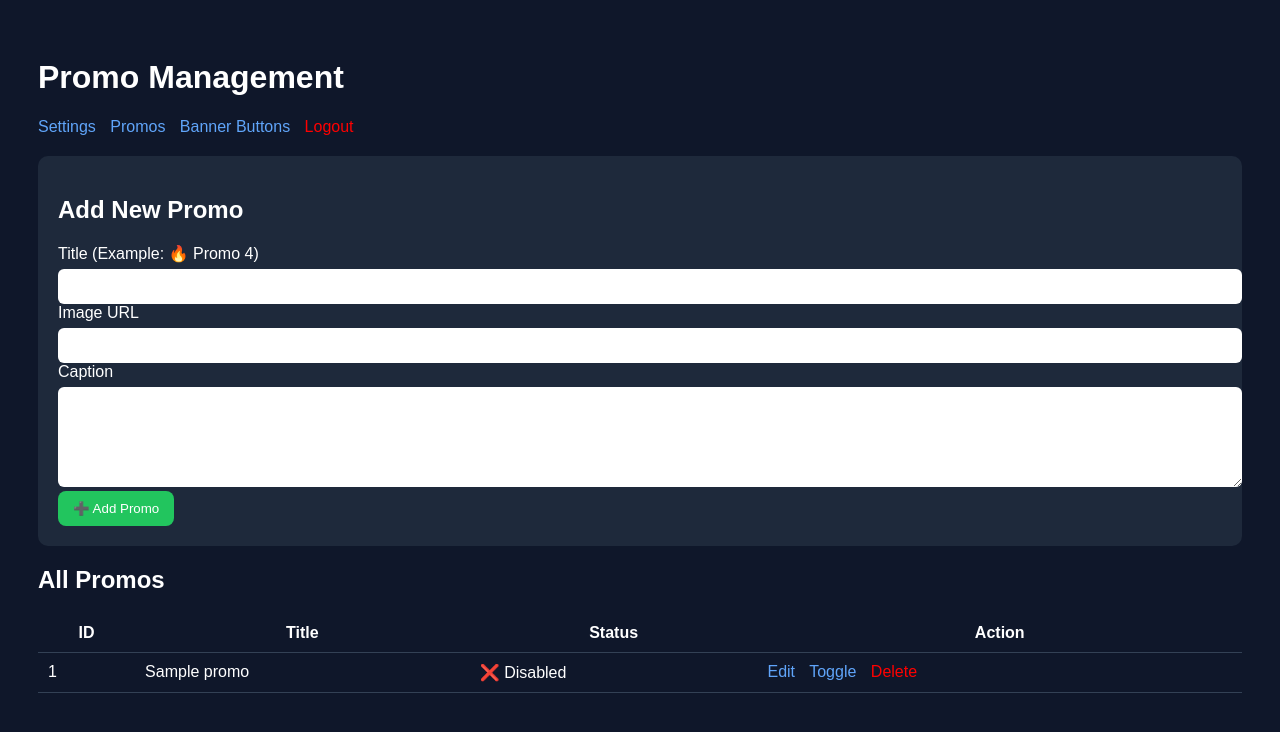
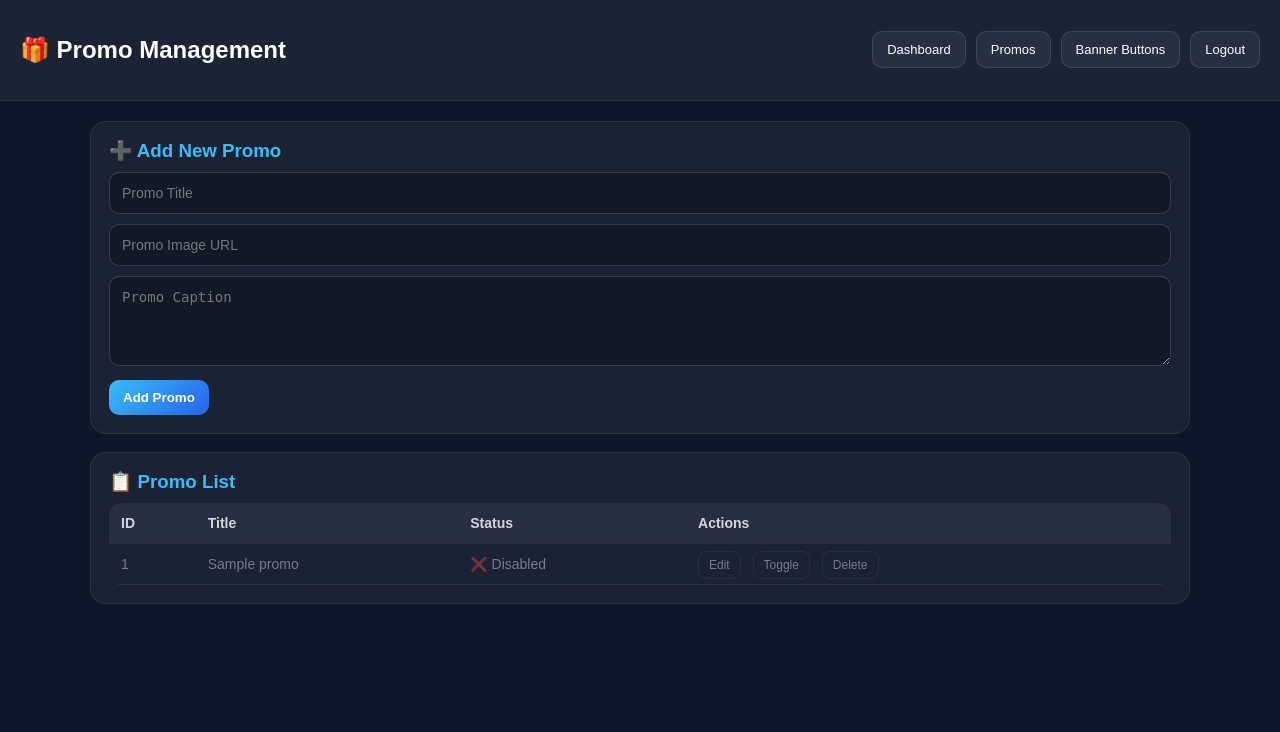
Before and after one commit to Dreamchaser-aus/captaintest12, a Flask app: page /admin/promos in a window 1280 px wide. Shown: the top 732 px of the page. Run offline with Flask 3, Linux system fonts and the light colour scheme; the visitor is signed in with stand-in values (Sample User, id 1); a database or web service that is not in the repository returns one stand-in record (values such as "Sample title"); some libraries are stand-ins or nearby versions.

Commit message:
Update promos.html

```diff
--- a/templates/promos.html
+++ b/templates/promos.html
@@ -1,57 +1,179 @@
 <!DOCTYPE html>
-<html>
+<html lang="en">
 <head>
+  <meta charset="UTF-8">
+  <meta name="viewport" content="width=device-width, initial-scale=1.0">
   <title>Promos</title>
   <style>
-        body { font-family: Arial; background: #0f172a; color: white; padding: 30px; }
-        .box { background: #1e293b; padding: 20px; border-radius: 10px; margin-bottom: 20px; }
-        input, textarea { width: 100%; padding: 10px; margin-top: 6px; border-radius: 6px; border: none; }
-        textarea { height: 80px; }
-        button { padding: 10px 15px; background: #22c55e; color: white; border: none; border-radius: 8px; cursor: pointer; }
-        a { color: #60a5fa; text-decoration: none; margin-right: 10px; }
-        table { width: 100%; border-collapse: collapse; margin-top: 20px; }
-        th, td { padding: 10px; border-bottom: 1px solid #334155; }
+    body {
+      margin: 0;
+      font-family: Arial, sans-serif;
+      background: #0f172a;
+      color: white;
+    }
+
+    .topbar {
+      background: rgba(255,255,255,0.05);
+      border-bottom: 1px solid rgba(255,255,255,0.08);
+      padding: 16px 20px;
+      display: flex;
+      justify-content: space-between;
+      align-items: center;
+    }
+
+    .nav {
+      display: flex;
+      gap: 10px;
+    }
+
+    .nav a {
+      text-decoration: none;
+      padding: 10px 14px;
+      border-radius: 10px;
+      font-size: 13px;
+      background: rgba(255,255,255,0.06);
+      border: 1px solid rgba(255,255,255,0.1);
+      color: white;
+      transition: 0.2s;
+    }
+
+    .nav a:hover {
+      background: rgba(56,189,248,0.2);
+      border-color: rgba(56,189,248,0.4);
+    }
+
+    .container {
+      max-width: 1100px;
+      margin: auto;
+      padding: 20px;
+    }
+
+    .card {
+      background: rgba(255,255,255,0.05);
+      border: 1px solid rgba(255,255,255,0.08);
+      border-radius: 16px;
+      padding: 18px;
+      margin-bottom: 18px;
+    }
+
+    .card h3 {
+      margin: 0 0 10px;
+      color: #38bdf8;
+    }
+
+    input, textarea {
+      width: 100%;
+      padding: 12px;
+      border-radius: 10px;
+      border: 1px solid rgba(255,255,255,0.15);
+      background: rgba(0,0,0,0.25);
+      color: white;
+      font-size: 14px;
+      outline: none;
+      box-sizing: border-box;
+      margin-bottom: 10px;
+    }
+
+    textarea {
+      min-height: 90px;
+      resize: vertical;
+    }
+
+    .btn {
+      padding: 10px 14px;
+      border-radius: 10px;
+      border: none;
+      cursor: pointer;
+      font-weight: bold;
+      background: linear-gradient(135deg, #38bdf8, #2563eb);
+      color: white;
+      transition: 0.2s;
+    }
+
+    .btn:hover {
+      opacity: 0.9;
+      transform: translateY(-1px);
+    }
+
+    table {
+      width: 100%;
+      border-collapse: collapse;
+      overflow: hidden;
+      border-radius: 12px;
+    }
+
+    th, td {
+      padding: 12px;
+      text-align: left;
+      border-bottom: 1px solid rgba(255,255,255,0.08);
+      font-size: 14px;
+    }
+
+    th {
+      background: rgba(255,255,255,0.06);
+      color: rgba(255,255,255,0.8);
+    }
+
+    .actions a {
+      margin-right: 8px;
+      text-decoration: none;
+      padding: 6px 10px;
+      border-radius: 8px;
+      font-size: 12px;
+      border: 1px solid rgba(255,255,255,0.15);
+      color: white;
+      transition: 0.2s;
+    }
+
+    .actions a:hover {
+      background: rgba(56,189,248,0.2);
+      border-color: rgba(56,189,248,0.4);
+    }
+
+    .inactive {
+      opacity: 0.4;
+    }
   </style>
 </head>
 <body>
 
-<h1>Promo Management</h1>
-
-<div style="margin-bottom:20px;">
-    <a href="/admin">Settings</a>
+  <div class="topbar">
+    <h2>🎁 Promo Management</h2>
+    <div class="nav">
+      <a href="/admin">Dashboard</a>
       <a href="/admin/promos">Promos</a>
       <a href="/admin/banner_buttons">Banner Buttons</a>
-    <a href="/admin/logout" style="color:red;">Logout</a>
+      <a href="/admin/logout">Logout</a>
+    </div>
   </div>
 
-<div class="box">
-    <h2>Add New Promo</h2>
+  <div class="container">
+
+    <div class="card">
+      <h3>➕ Add New Promo</h3>
       <form method="POST" action="/admin/promos/add">
-        <label>Title (Example: 🔥 Promo 4)</label>
-        <input type="text" name="title" required>
-
-        <label>Image URL</label>
-        <input type="text" name="image_url" required>
-
-        <label>Caption</label>
-        <textarea name="caption" required></textarea>
-
-        <button type="submit">➕ Add Promo</button>
+        <input type="text" name="title" placeholder="Promo Title" required>
+        <input type="text" name="image_url" placeholder="Promo Image URL" required>
+        <textarea name="caption" placeholder="Promo Caption" required></textarea>
+        <button class="btn" type="submit">Add Promo</button>
       </form>
     </div>
 
-<h2>All Promos</h2>
+    <div class="card">
+      <h3>📋 Promo List</h3>
 
       <table>
+        <thead>
           <tr>
             <th>ID</th>
             <th>Title</th>
             <th>Status</th>
-        <th>Action</th>
+            <th>Actions</th>
           </tr>
-
+        </thead>
+        <tbody>
           {% for p in promos %}
-    <tr>
+          <tr class="{% if not p[4] %}inactive{% endif %}">
             <td>{{ p[0] }}</td>
             <td>{{ p[1] }}</td>
             <td>
@@ -61,14 +183,19 @@
                 ❌ Disabled
               {% endif %}
             </td>
-        <td>
+            <td class="actions">
               <a href="/admin/promo/{{ p[0] }}">Edit</a>
               <a href="/admin/promos/toggle/{{ p[0] }}">Toggle</a>
-            <a href="/admin/promos/delete/{{ p[0] }}" style="color:red;">Delete</a>
+              <a href="/admin/promos/delete/{{ p[0] }}" onclick="return confirm('Delete this promo?')">Delete</a>
             </td>
           </tr>
           {% endfor %}
+        </tbody>
       </table>
+
+    </div>
+
+  </div>
 
 </body>
 </html>
```
Lines whose indentation alone changed are shown as unchanged.
